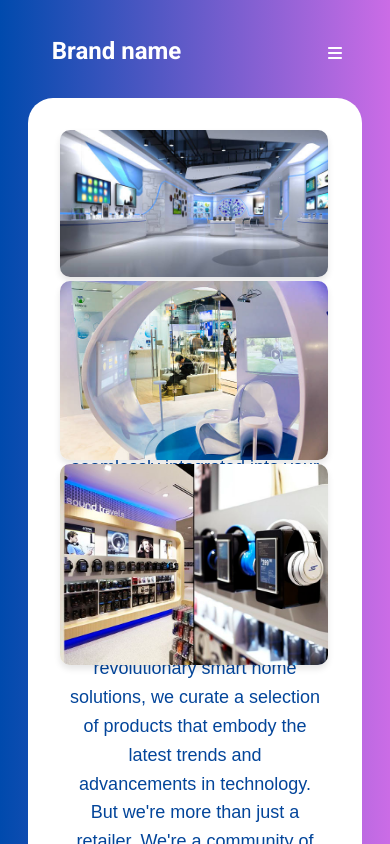
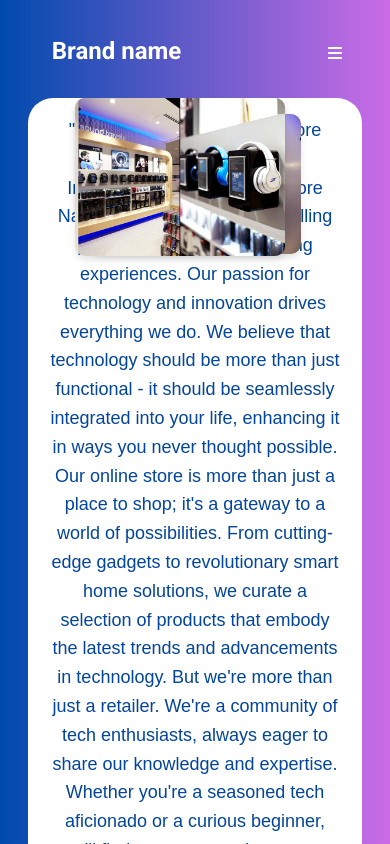
Before and after one commit to VictoriyaK19/online-store, a Vue app: page /aboutus in a window 390 px wide. Shown: the top 844 px of the page. Built offline with nearby package versions, Linux system fonts and the light colour scheme.

Commit message:
working on style

```diff
--- a/src/pages/AboutUs.vue
+++ b/src/pages/AboutUs.vue
@@ -38,35 +38,39 @@
   .background {
     display: flex;
     justify-content: center;
-    align-items: flex-start; /* Align items flex-start to prevent the images from stretching the container */
-    padding: 20px;
-    position: relative; /* Set position relative for the background container */
+    align-items: flex-start;
+    position: relative;
   }
 
   .images {
-    margin: 2rem;
-    width: 18rem; /* Set a specific width for the images container */
-    position: absolute; /* Set position absolute for the images container */
-    top: 0; /* Position from the top edge of the background container */
-    left: 0; /* Position from the left edge of the background container */
-    padding-right: 20px; /* Add some padding to the right to create space for the images */
+    position: relative;
+    display: flex;
+    flex-wrap: wrap;
+    margin-right: 20px;
+    width: 50%;
   }
 
   .images img {
-    width: 100%; /* Make images fill their container */
-    height: auto; /* Maintain aspect ratio */
-    border-radius: 10px; /* Add border radius for rounded corners */
-    box-shadow: 0 4px 6px rgba(0, 0, 0, 0.1); /* Add a subtle shadow */
-    transition: transform 0.3s ease; /* Add transition for smooth hover effect */
+    position: absolute;
+    width: calc(50% - 10px);
+    margin-bottom: 20px;
+    border-radius: 10px;
+    box-shadow: 0 4px 6px rgba(0, 0, 0, 0.1);
+    transition: transform 0.3s ease;
+  }
+  .images img:hover {
+    transform: scale(1.05);
   }
 
-  .images img:hover {
-    transform: scale(1.05); /* Add a slight scale effect on hover */
-  }
+  .images img:nth-child(2) {
+    position: absolute;
+    top: 1rem;
+    left: 1rem;
+    }
 
   .content {
-    max-width: 800px;
-    text-align: center;
+    max-width: 50%; /* Set max-width to 50% */
+    text-align: center; /* Align text to the left */
   }
 
   p {
@@ -74,11 +78,33 @@
     font-size: 18px;
     line-height: 1.6;
     color: #03459a;
+    padding: 0 20px; /* Add padding for spacing */
   }
 
   @media screen and (max-width: 768px) {
+    .background {
+      flex-direction: column; /* Stack items vertically on smaller screens */
+      align-items: center; /* Center align items */
+    }
     .content {
-      padding: 0 20px;
+
+    max-width: 100%;
+    text-align: center;
+  }
+
+    .images {
+      width: 15rem; /* Set width to 100% on smaller screens */
+      margin: 0; /* Remove margin for full width */
+    }
+
+    .images img {
+      width: calc(100% - 30px); /* Set image width to 100% of the container minus margin */
+    }
+
+    .images img:nth-child(2) {
+    }
+
+    .images img:nth-child(3) {
     }
   }
 </style>
```
